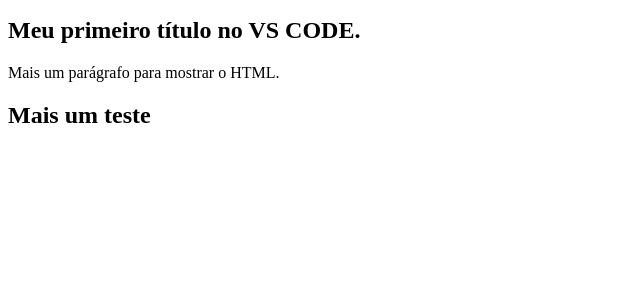
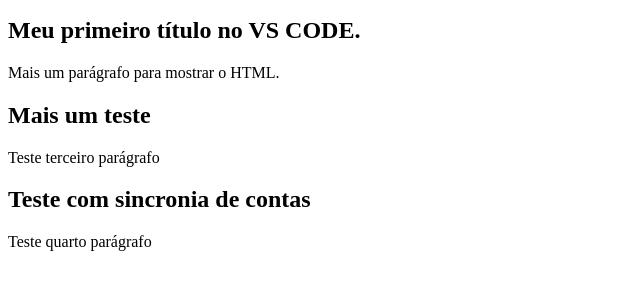
Before and after one commit to DanielledeAvila/teste-2, a plain HTML site: page index.html in a window 1280 px wide. Shown: the part 127-416 px from the top of the page, without its empty margins (0-640 px from the left). Drawn offline with Linux system fonts and the light colour scheme.

Commit message:
Add 2 linhas
Teste de Github desktop

```diff
--- a/index.html
+++ b/index.html
@@ -11,5 +11,8 @@
 	<h2>Meu primeiro título no VS CODE.</h2>
 	<p>Mais um parágrafo para mostrar o HTML.</p>
 	<h2>Mais um teste</h2>
+	<p>Teste terceiro parágrafo</p>
+	<h2>Teste com sincronia de contas</h2>
+	<p>Teste quarto parágrafo</p>
 </body>
 </html>
```
